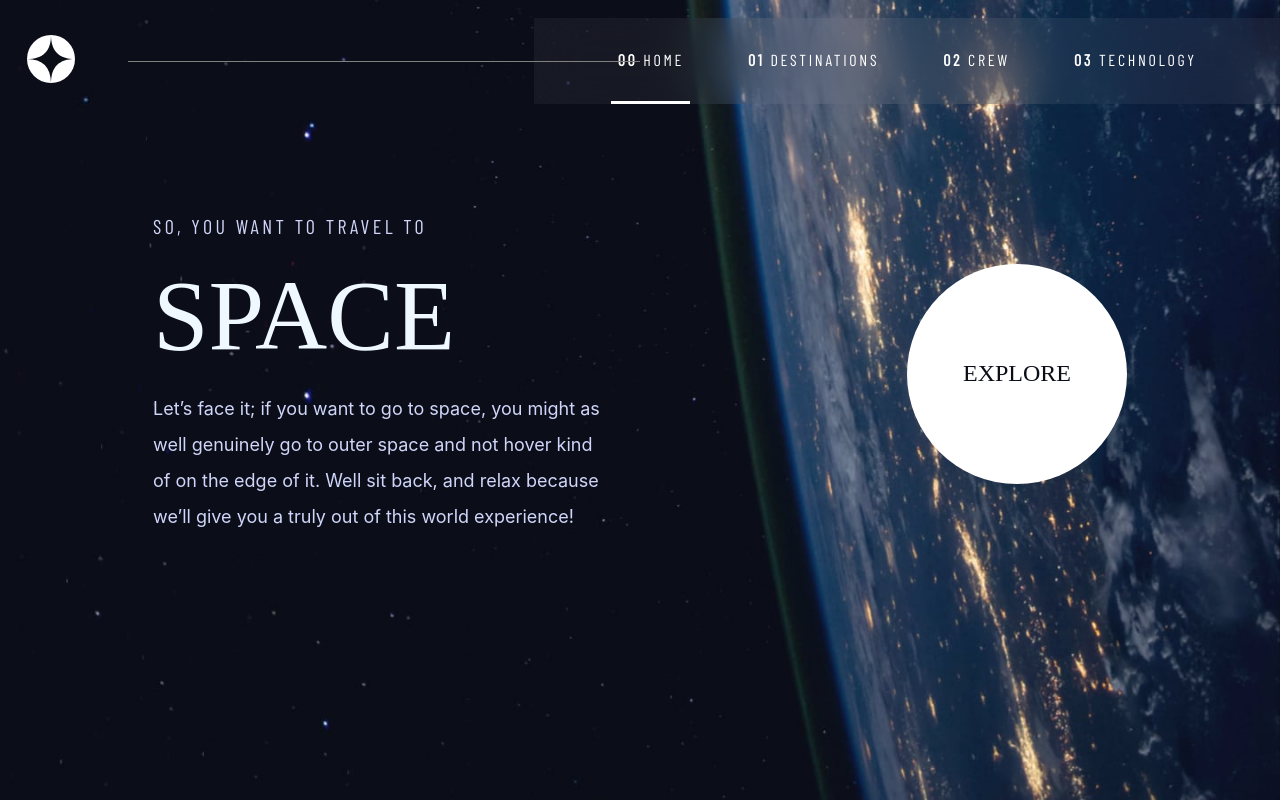
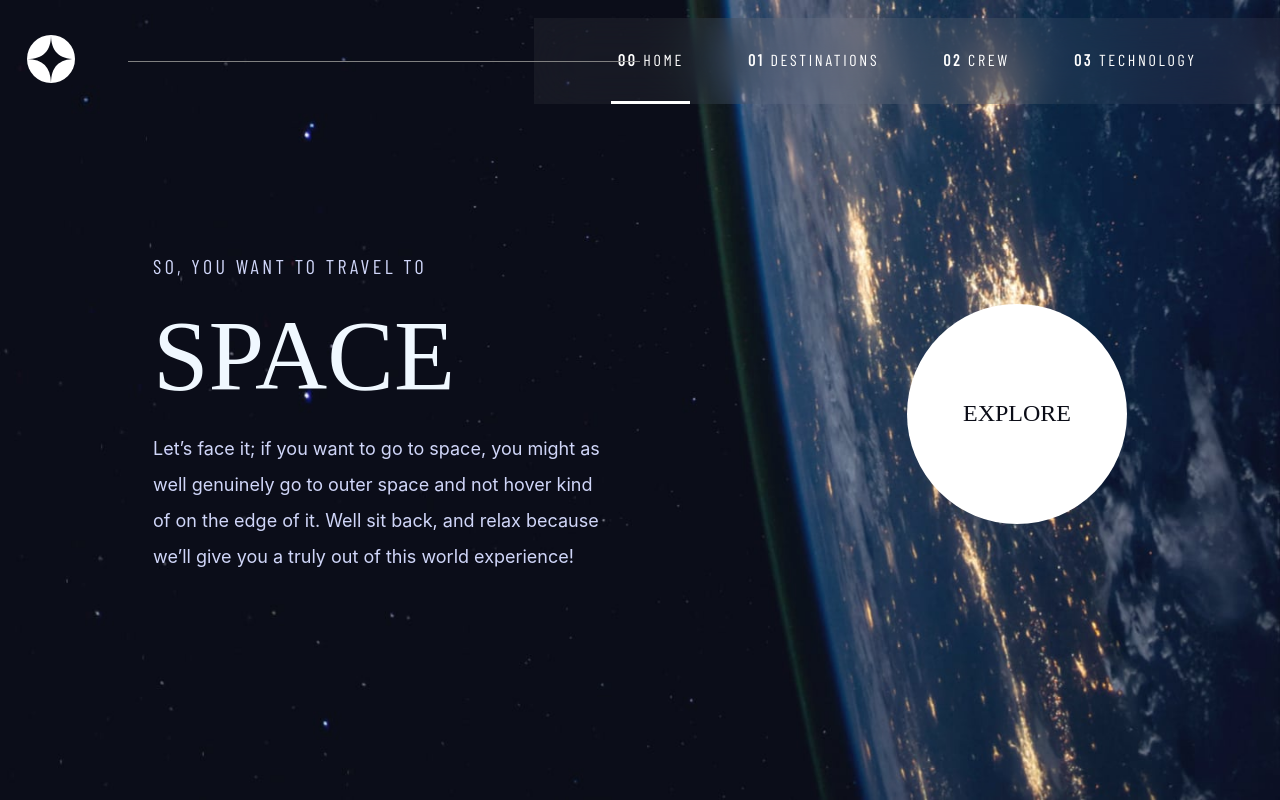
Before and after one commit to Tudor036/react-space-project, a React (Create React App) app: page / in a window 1280 px wide. Built offline with nearby package versions, Linux system fonts and the light colour scheme; a web font is replaced by a local one.

Commit message:
fixed home page

```diff
--- a/src/Pages/Home-page/HomePage.styles.scss
+++ b/src/Pages/Home-page/HomePage.styles.scss
@@ -34,6 +34,8 @@
         flex-direction: row;
         justify-content: space-around;
         align-items: center;
+        justify-self: center;
+        margin: 5vh 0;
 
         @media only screen and (max-width: 1024px) {
             margin: auto;
```
Also changed, not shown: src/Components/Home/Home.component.jsx (deleted, +0 -11 lines), src/Components/Home/Home.styles.scss (deleted).
